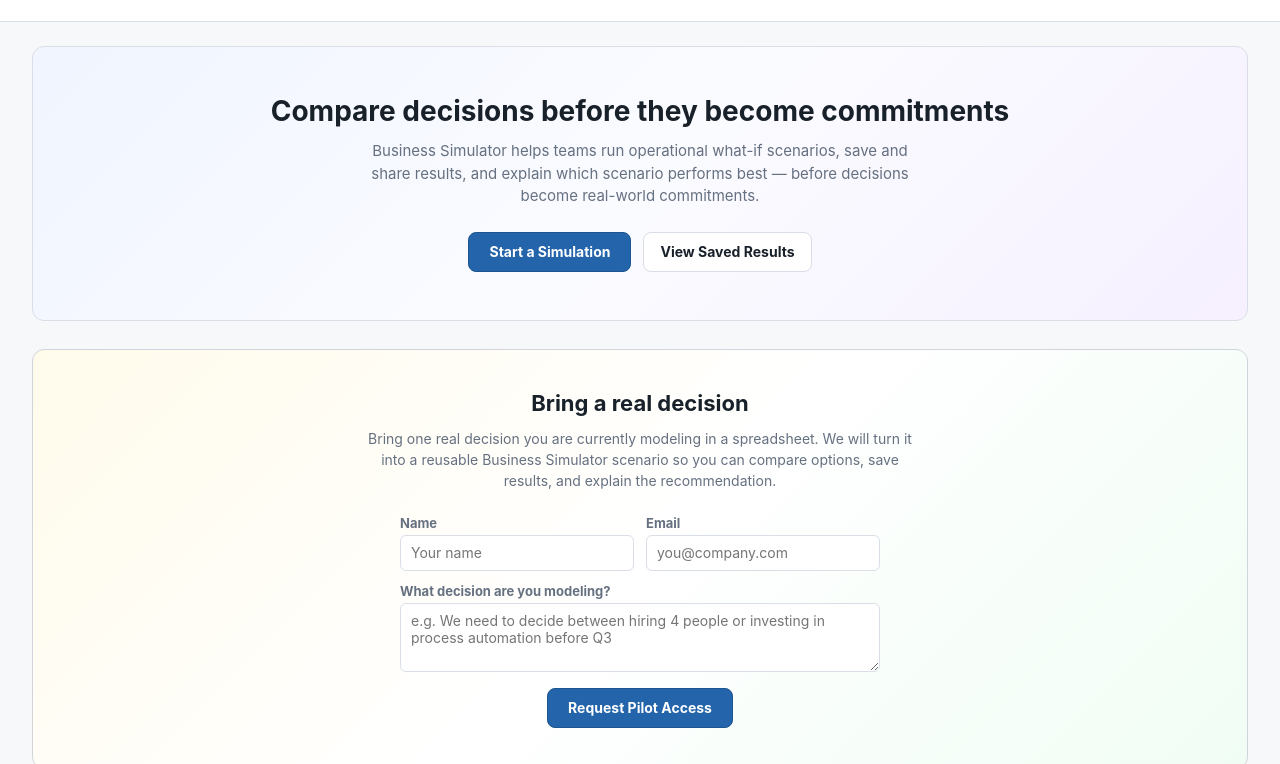
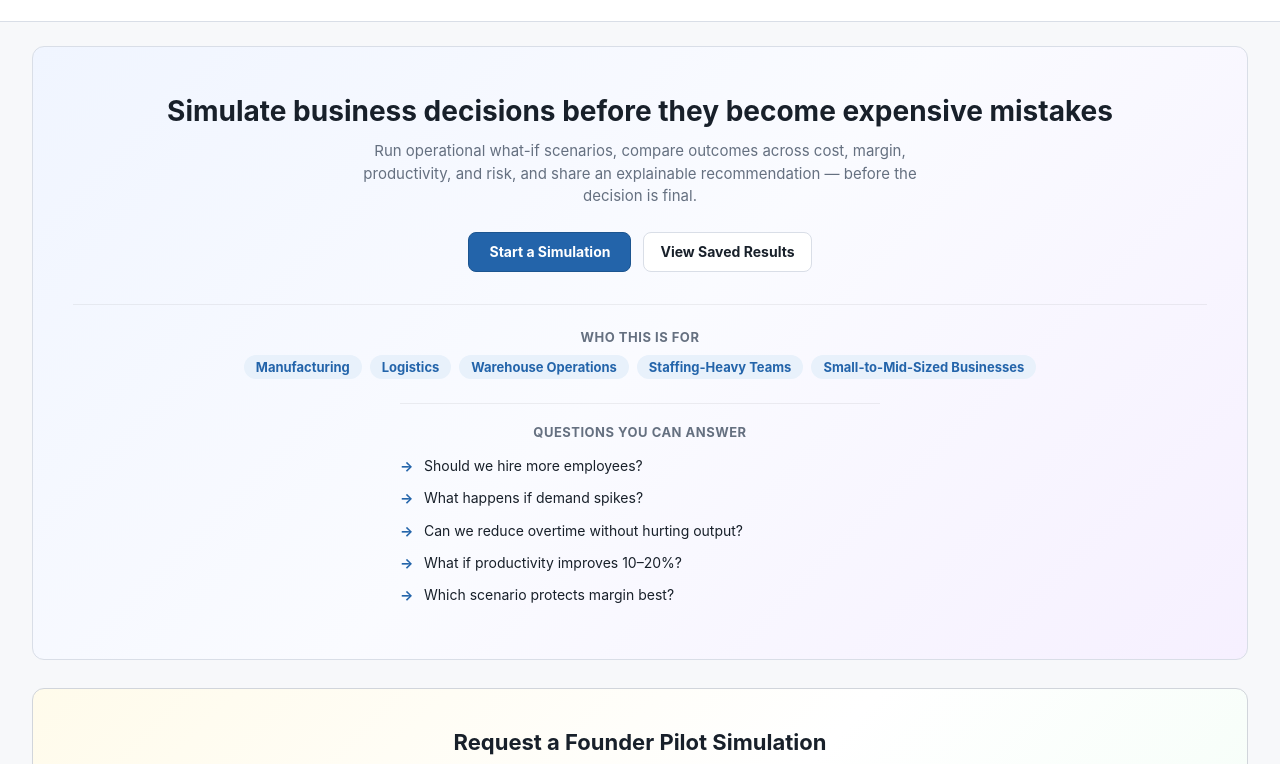
Before and after one commit to buildreubendev-eng/Reux, a website: page demo/pilot-app/public/simulator.html in a window 1280 px wide. Shown: the part 98-862 px from the top of the page. Drawn offline with Linux system fonts and the light colour scheme.

Commit message:
Fix $. path prefix in validation mapper, add marketing/conversion copy
- normalizePath strips leading $. from backend issue paths
- Both mapIssuesToFields and issuePath2FieldId use normalizePath
- Non-mappable paths like $.scenarios[0].assumptions stay in page-level block
- Hero: 'Simulate business decisions before they become expensive mistakes'
- Added 'Who this is for' tags (manufacturing, logistics, warehouse, staffing, SMB)
- Added 'Questions you can answer' use-case bullets
- Pilot CTA: 'Request a Founder Pilot Simulation' with deliverable pitch
- Removed Reux/prototype language from buyer-facing copy

```diff
--- a/demo/pilot-app/public/simulator.html
+++ b/demo/pilot-app/public/simulator.html
@@ -10,9 +10,9 @@
   <body>
     <header class="topbar sim-topbar">
       <div>
-        <p class="eyebrow">Reux &middot; Business Simulator</p>
+        <p class="eyebrow">Business Simulator</p>
         <h1>Business Simulator</h1>
-        <p class="session-line">A Reux-powered planning tool for teams that compare operational decisions.</p>
+        <p class="session-line">Simulate business decisions before they become expensive mistakes.</p>
       </div>
       <div class="header-tools">
         <nav class="sim-nav" aria-label="Simulator navigation">
@@ -27,12 +27,36 @@
       <!-- Hero / Product Positioning -->
       <section id="simHero" class="sim-hero" aria-label="Product overview">
         <div class="sim-hero-content">
-          <h2>Compare decisions before they become commitments</h2>
-          <p>Business Simulator helps teams run operational what-if scenarios, save and share results, and explain which scenario performs best — before decisions become real-world commitments.</p>
+          <h2>Simulate business decisions before they become expensive mistakes</h2>
+          <p>Run operational what-if scenarios, compare outcomes across cost, margin, productivity, and risk, and share an explainable recommendation — before the decision is final.</p>
           <div class="sim-hero-actions">
             <button id="startSimulator" class="sim-primary-btn" type="button">Start a Simulation</button>
             <button id="viewSavedRuns" class="sim-secondary-btn" type="button">View Saved Results</button>
           </div>
+        </div>
+
+        <!-- Who This Is For -->
+        <div class="sim-who-for">
+          <h3>Who this is for</h3>
+          <div class="sim-who-tags">
+            <span>Manufacturing</span>
+            <span>Logistics</span>
+            <span>Warehouse Operations</span>
+            <span>Staffing-Heavy Teams</span>
+            <span>Small-to-Mid-Sized Businesses</span>
+          </div>
+        </div>
+
+        <!-- Example Use Cases -->
+        <div class="sim-use-cases">
+          <h3>Questions you can answer</h3>
+          <ul>
+            <li>Should we hire more employees?</li>
+            <li>What happens if demand spikes?</li>
+            <li>Can we reduce overtime without hurting output?</li>
+            <li>What if productivity improves 10–20%?</li>
+            <li>Which scenario protects margin best?</li>
+          </ul>
         </div>
       </section>
 
@@ -216,22 +240,23 @@
 
       <!-- Pilot CTA -->
       <section id="pilotCta" class="sim-pilot-cta" aria-label="Pilot program">
-        <h2>Bring a real decision</h2>
-        <p>Bring one real decision you are currently modeling in a spreadsheet. We will turn it into a reusable Business Simulator scenario so you can compare options, save results, and explain the recommendation.</p>
+        <h2>Request a Founder Pilot Simulation</h2>
+        <p class="sim-pilot-pitch">We’ll model one real operational decision, compare 3–5 scenarios, and deliver a decision report showing projected impact on cost, margin, productivity, and risk.</p>
+        <p class="sim-pilot-brief">Bring one real decision you are currently modeling in a spreadsheet. We will turn it into a reusable scenario model so you can compare options, save results, and explain the recommendation to your team.</p>
         <form id="pilotForm" class="sim-pilot-form">
           <label>
             <span>Name</span>
             <input id="pilotName" type="text" placeholder="Your name" autocomplete="name">
           </label>
           <label>
-            <span>Email</span>
+            <span>Work Email</span>
             <input id="pilotEmail" type="email" placeholder="you@company.com" autocomplete="email">
           </label>
           <label class="sim-pilot-wide">
             <span>What decision are you modeling?</span>
             <textarea id="pilotDecision" rows="3" placeholder="e.g. We need to decide between hiring 4 people or investing in process automation before Q3"></textarea>
           </label>
-          <button id="pilotSubmit" class="sim-primary-btn" type="submit">Request Pilot Access</button>
+          <button id="pilotSubmit" class="sim-primary-btn" type="submit">Request Founder Pilot</button>
         </form>
         <p id="pilotConfirmation" class="sim-pilot-confirm" hidden>Thanks! We will reach out to set up your pilot scenario.</p>
       </section>
--- a/demo/pilot-app/public/simulator.js
+++ b/demo/pilot-app/public/simulator.js
@@ -94,6 +94,10 @@ function clearFieldErrors() {
   for (const el of $$(".sim-field-error")) el.remove();
   for (const el of $$(".sim-input-error")) el.classList.remove("sim-input-error");
 }
+function normalizePath(path) {
+  // Backend paths may include a leading "$." prefix, e.g. "$.baseline.grossMarginRate"
+  return (path || "").replace(/^\$\./, "");
+}
 function markFieldError(inputId, message) {
   const input = $("#" + inputId) || $(`[data-field="${inputId}"]`);
   if (!input) return false;
@@ -106,7 +110,7 @@ function mapIssuesToFields(issues) {
   if (!issues?.length) return false;
   let mapped = 0;
   for (const issue of issues) {
-    const path = issue.path || "";
+    const path = normalizePath(issue.path);
     // baseline.employees → bl_employees
     const baselineMatch = path.match(/^baseline\.(.+)$/);
     if (baselineMatch) {
@@ -122,6 +126,7 @@ function mapIssuesToFields(issues) {
     if (scenarioNameMatch) {
       if (markFieldError(`sc_${scenarioNameMatch[1]}_${scenarioNameMatch[2]}`, issue.message)) { mapped++; continue; }
     }
+    // Non-mappable paths (e.g. "scenarios[0].assumptions" with no trailing field) stay unmapped
   }
   return mapped > 0;
 }
@@ -266,12 +271,13 @@ async function runSim() {
 }
 
 function issuePath2FieldId(path) {
-  if (!path) return "";
-  const bl = path.match(/^baseline\.(.+)$/);
+  const p = normalizePath(path);
+  if (!p) return "";
+  const bl = p.match(/^baseline\.(.+)$/);
   if (bl) return `bl_${bl[1]}`;
-  const sc = path.match(/^scenarios\[(\d+)\]\.assumptions\.(.+)$/);
+  const sc = p.match(/^scenarios\[(\d+)\]\.assumptions\.(.+)$/);
   if (sc) return `sc_${sc[1]}_${sc[2]}`;
-  const scn = path.match(/^scenarios\[(\d+)\]\.(.+)$/);
+  const scn = p.match(/^scenarios\[(\d+)\]\.(.+)$/);
   if (scn) return `sc_${scn[1]}_${scn[2]}`;
   return "";
 }
--- a/demo/pilot-app/public/styles.css
+++ b/demo/pilot-app/public/styles.css
@@ -596,6 +596,16 @@ td code {
 .sim-hero p { margin: 0 auto 24px; max-width: 560px; color: var(--muted); font-size: 15px; line-height: 1.5; }
 .sim-hero-actions { display: flex; gap: 12px; justify-content: center; flex-wrap: wrap; }
 
+.sim-who-for { margin-top: 32px; padding-top: 24px; border-top: 1px solid rgba(0,0,0,0.06); }
+.sim-who-for h3 { font-size: 13px; text-transform: uppercase; letter-spacing: 0.5px; color: var(--muted); margin: 0 0 10px; font-weight: 700; }
+.sim-who-tags { display: flex; flex-wrap: wrap; gap: 8px; justify-content: center; }
+.sim-who-tags span { display: inline-block; padding: 4px 12px; border-radius: 20px; background: #e8f1fb; color: var(--blue); font-size: 13px; font-weight: 650; }
+
+.sim-use-cases { margin-top: 24px; padding-top: 20px; border-top: 1px solid rgba(0,0,0,0.06); text-align: left; max-width: 480px; margin-left: auto; margin-right: auto; }
+.sim-use-cases h3 { font-size: 13px; text-transform: uppercase; letter-spacing: 0.5px; color: var(--muted); margin: 0 0 10px; font-weight: 700; text-align: center; }
+.sim-use-cases ul { margin: 0; padding: 0; list-style: none; }
+.sim-use-cases li { position: relative; padding: 6px 0 6px 24px; font-size: 14px; color: var(--ink); line-height: 1.45; }
+.sim-use-cases li::before { content: "\2192"; position: absolute; left: 0; color: var(--blue); font-weight: 700; }
 .sim-primary-btn { display: inline-flex; align-items: center; justify-content: center; min-height: 40px; border: 1px solid #1c5590; border-radius: 8px; background: var(--blue); color: #fff; cursor: pointer; font-weight: 700; padding: 0 20px; font-size: 14px; }
 .sim-primary-btn:hover { background: #194f87; }
 .sim-secondary-btn { display: inline-flex; align-items: center; justify-content: center; min-height: 40px; border: 1px solid var(--line); border-radius: 8px; background: #fff; color: var(--ink); cursor: pointer; font-weight: 650; padding: 0 16px; font-size: 14px; }
@@ -741,6 +751,8 @@ td code {
 .sim-pilot-wide { grid-column: 1 / -1; }
 .sim-pilot-form .sim-primary-btn { grid-column: 1 / -1; justify-self: center; }
 .sim-pilot-confirm { color: var(--green); font-weight: 650; margin-top: 12px; }
+.sim-pilot-pitch { max-width: 600px; margin: 0 auto 12px; color: var(--ink); font-size: 16px; font-weight: 650; line-height: 1.5; }
+.sim-pilot-brief { max-width: 560px; margin: 0 auto 24px; color: var(--muted); font-size: 14px; line-height: 1.5; }
 
 /* Responsive */
 @media (max-width: 900px) {
```
